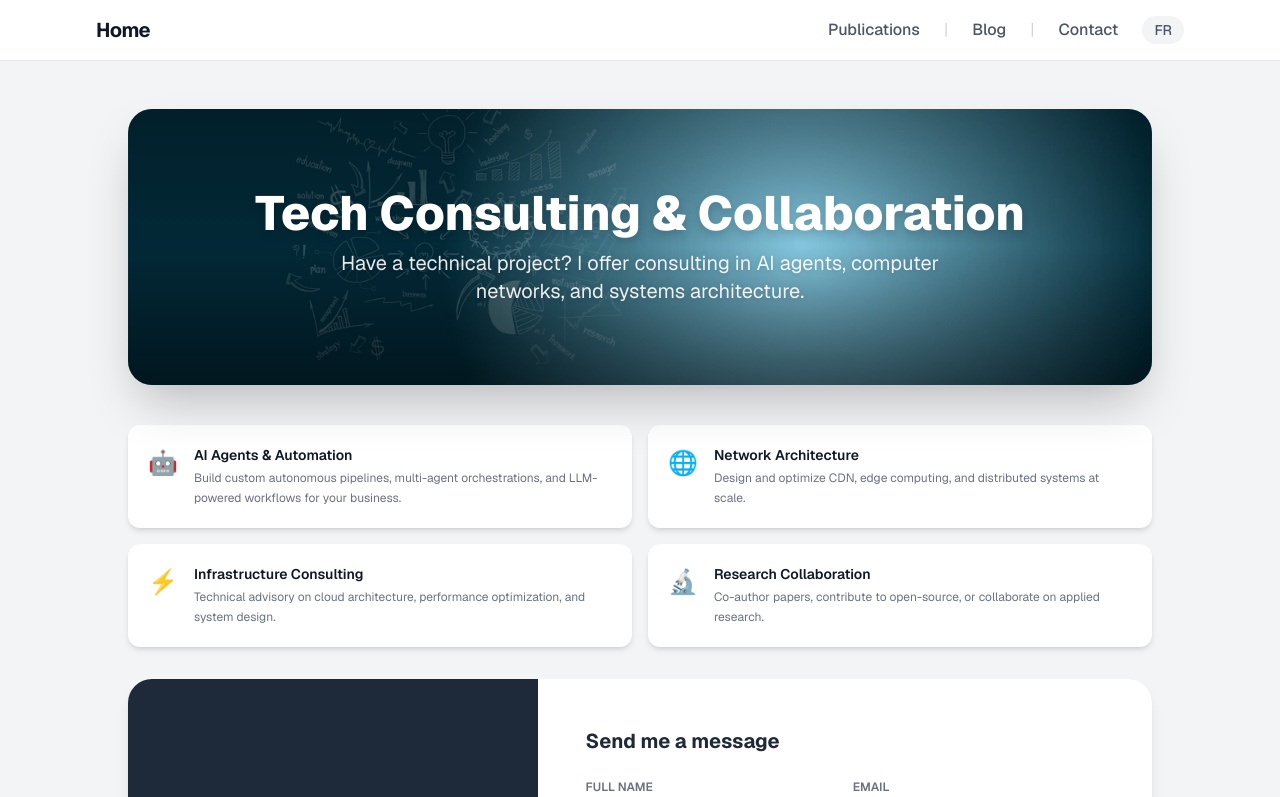
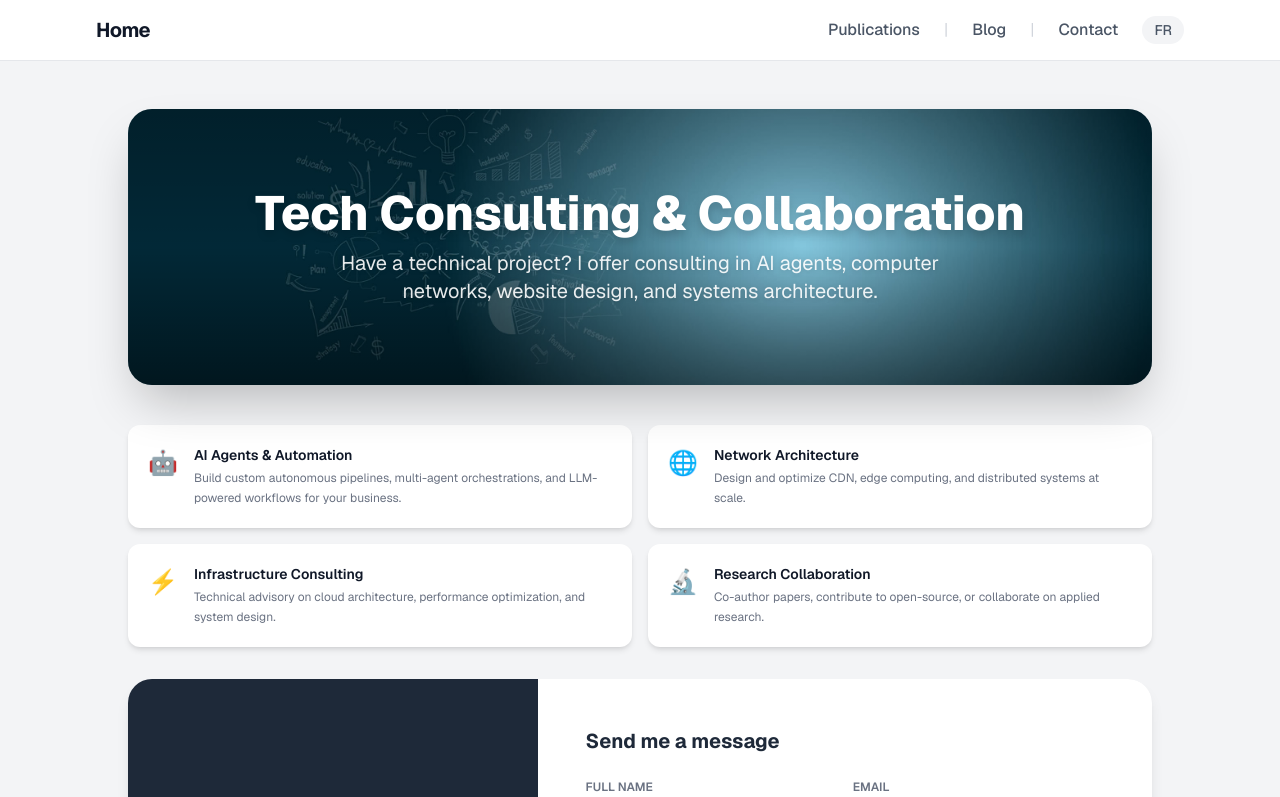
Before and after one commit to rodricfanou/rodricfanou.github.io, a Next.js app: page /contact in a window 1280 px wide. Shown: the top 797 px of the page. Built offline with nearby package versions, Linux system fonts and the light colour scheme.

Commit message:
Contact: add website design to consulting description

```diff
--- a/src/app/contact/page.tsx
+++ b/src/app/contact/page.tsx
@@ -222,8 +222,8 @@ export default function Contact() {
               </h1>
               <p className="text-base text-white/90 drop-shadow-sm md:text-lg md:text-xl max-w-2xl mx-auto">
                 {isFr
-                  ? "Vous avez un projet technique ? Je propose du consulting en IA, réseaux informatiques et architecture de systèmes."
-                  : "Have a technical project? I offer consulting in AI agents, computer networks, and systems architecture."}
+                  ? "Vous avez un projet technique ? Je propose du consulting en IA, réseaux informatiques, conception de sites web et architecture de systèmes."
+                  : "Have a technical project? I offer consulting in AI agents, computer networks, website design, and systems architecture."}
               </p>
             </div>
           </FadeIn>
```
